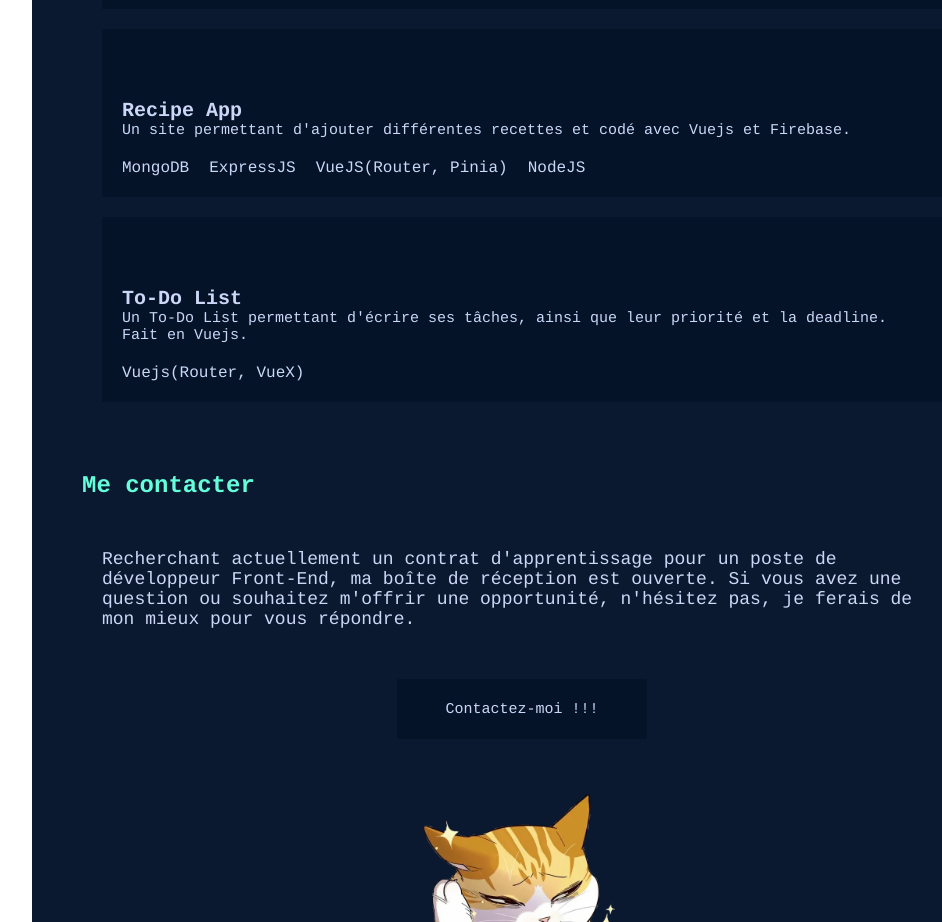
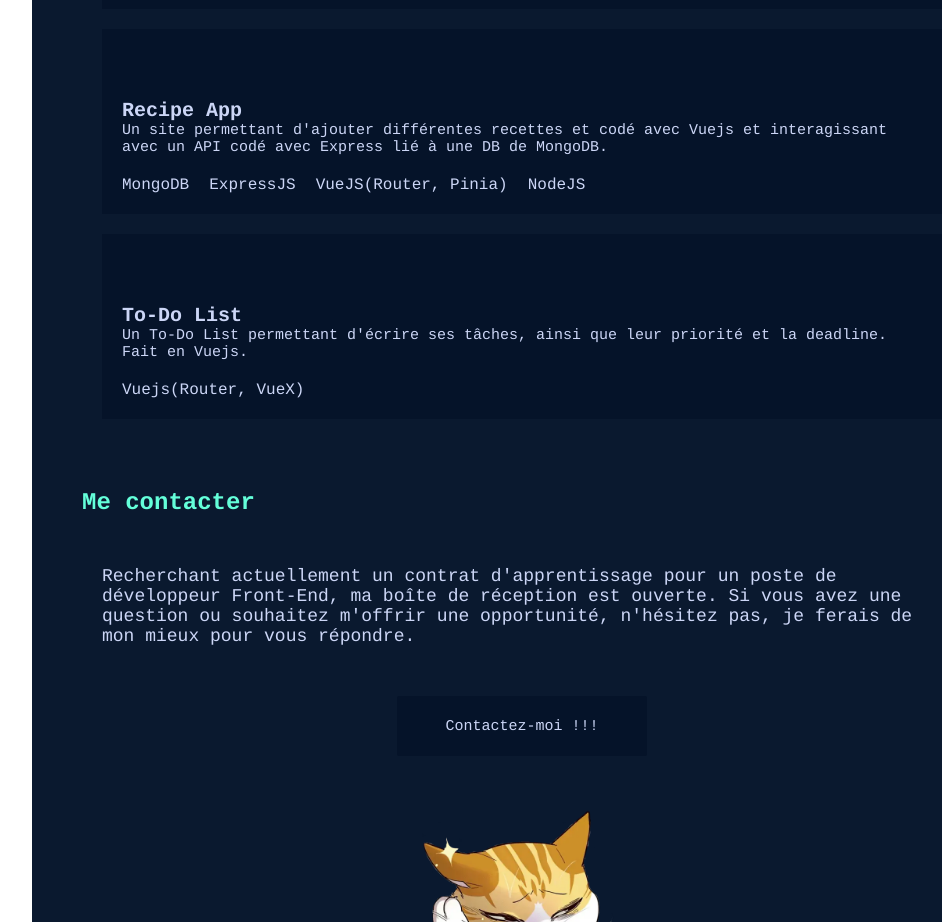
Before and after one commit to NassWebDev/vue-portfolio, a Vue app: page /projets in a window 1280 px wide. Shown: the part 2100-3022 px from the top of the page, without its empty margins (268-1210 px from the left). Built offline with nearby package versions, Linux system fonts and the light colour scheme; some icons are missing.

Commit message:
change description projet

```diff
--- a/src/views/sections/ProjetsView.vue
+++ b/src/views/sections/ProjetsView.vue
@@ -56,7 +56,7 @@ const projects = ref([
     },
     {
         name: "Recipe App",
-        description: "Un site permettant d'ajouter différentes recettes et codé avec Vuejs et Firebase.",
+        description: "Un site permettant d'ajouter différentes recettes et codé avec Vuejs et interagissant avec un API codé avec Express lié à une DB de MongoDB.",
         languages: [
             "MongoDB",
             "ExpressJS",
```
